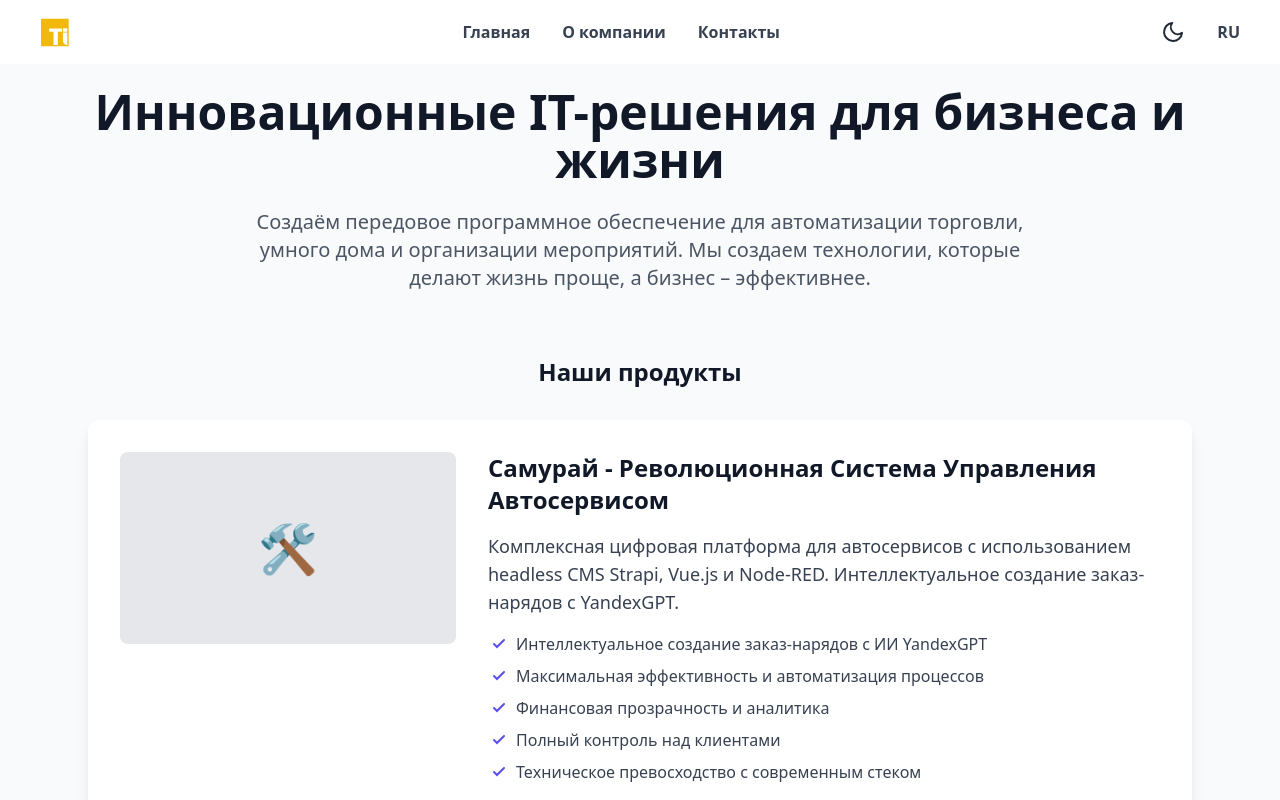
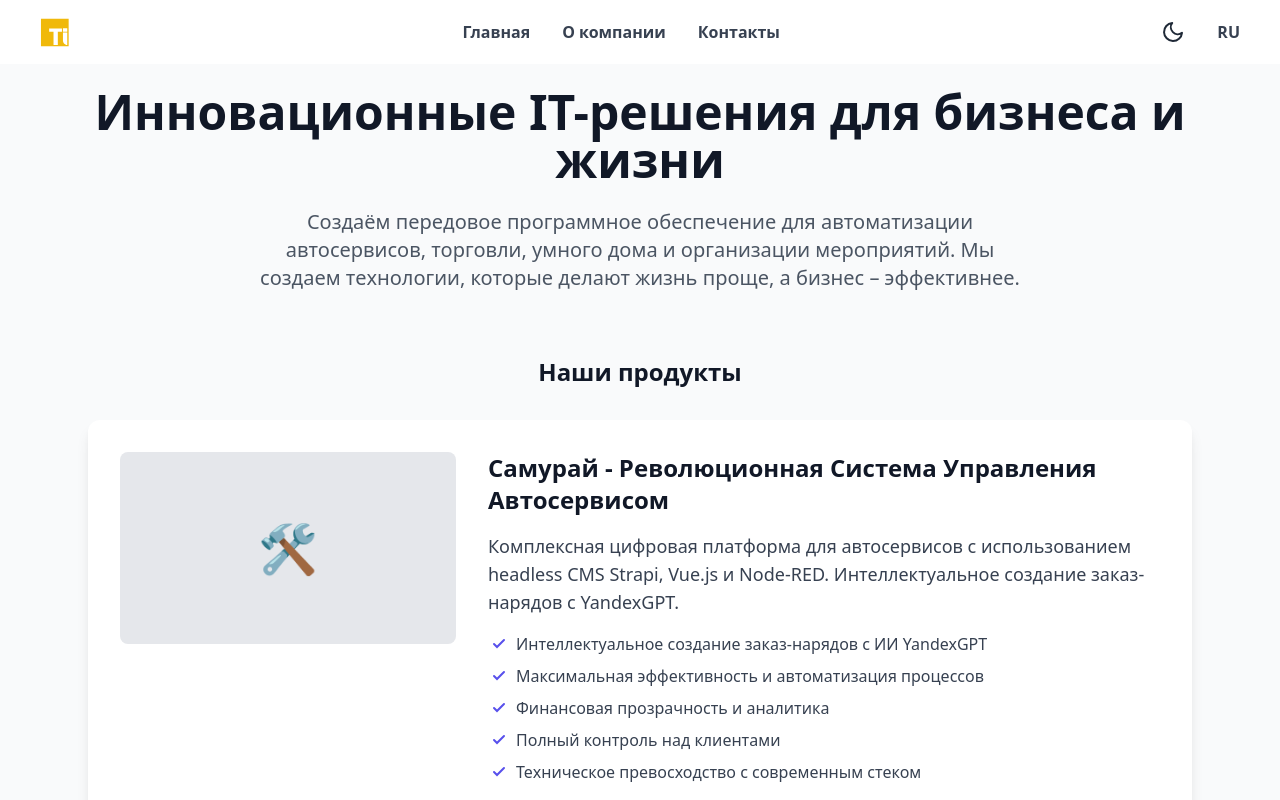
Before and after one commit to ti-rudin/ti-soft.ru, a Vue app: page / in a window 1280 px wide. Shown: the top 800 px of the page. Built offline with nearby package versions, Linux system fonts and the light colour scheme.

Commit message:
`Update Home.vue: changed subtitle ru text to include autoserivces`

```diff
--- a/src/views/Home.vue
+++ b/src/views/Home.vue
@@ -266,7 +266,7 @@
         en: 'Innovative IT Solutions for Business and Life',
       },
       subtitle: {
-        ru: 'Создаём передовое программное обеспечение для автоматизации торговли, умного дома и организации мероприятий. Мы создаем технологии, которые делают жизнь проще, а бизнес – эффективнее.',
+        ru: 'Создаём передовое программное обеспечение для автоматизации автосервисов, торговли, умного дома и организации мероприятий. Мы создаем технологии, которые делают жизнь проще, а бизнес – эффективнее.',
         en: 'Develop advanced software for trade automation, smart homes, and event management. We create technologies that make life easier and business more efficient.',
       },
       productsTitle: {
```
